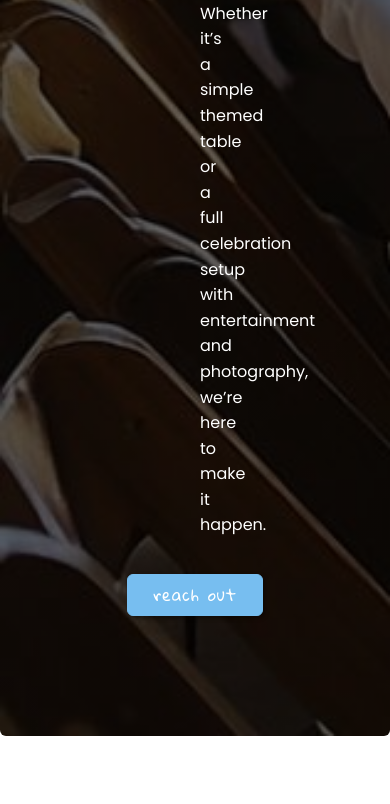
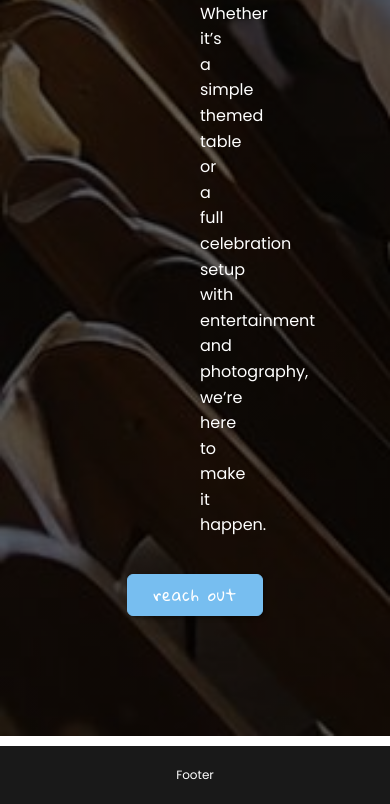
Before and after one commit to anneke44/sweet-celebration, a React (Create React App) app: page / in a window 390 px wide. Shown: the part 2031-2835 px from the top of the page. Before the commit the page ends 2767 px from the top, so only its background shows below. Built offline with nearby package versions, Linux system fonts and the light colour scheme.

Commit message:
Added Footer component

```diff
--- a/src/App.js
+++ b/src/App.js
@@ -4,6 +4,7 @@ import Homepage from "./pages/Homepage";
 import About from "./pages/About";
 import Packages from "./pages/Packages";
 import Contact from "./pages/Contact";
+import Footer from "./components/Footer";
 
 import "./App.css";
 
@@ -18,6 +19,7 @@ function App() {
           <Route path="/packages" element={<Packages />} />
           <Route path="/contact" element={<Contact />} />
         </Routes>
+        <Footer />
       </header>
     </div>
   );
--- /dev/null
+++ b/src/components/Footer.css
@@ -0,0 +1,19 @@
+.Footer {
+  position: static;
+  text-align: center;
+  left: 0;
+  bottom: 0;
+  right: 0;
+  margin: 0 auto;
+  padding: 30px 0;
+  background-color: rgba(0, 0, 0, 0.9);
+  color: #ffff;
+}
+
+@media (max-width: 768px) {
+  .Footer {
+    font-size: 12px;
+    padding: 20px 0;
+    margin: 10px auto 0;
+  }
+}
--- a/src/components/Footer.jsx
+++ b/src/components/Footer.jsx
@@ -0,0 +1,7 @@
+import React from "react";
+
+import "./Footer.css";
+
+export default function Footer() {
+  return <div className="Footer">Footer</div>;
+}
--- a/src/pages/Homepage.css
+++ b/src/pages/Homepage.css
@@ -14,7 +14,6 @@
     url(/src/assets/photos/hero-image.jpeg);
   background-repeat: no-repeat;
   background-size: cover;
-  border-radius: 6px;
   padding: 100px 100px;
 }
 
```
